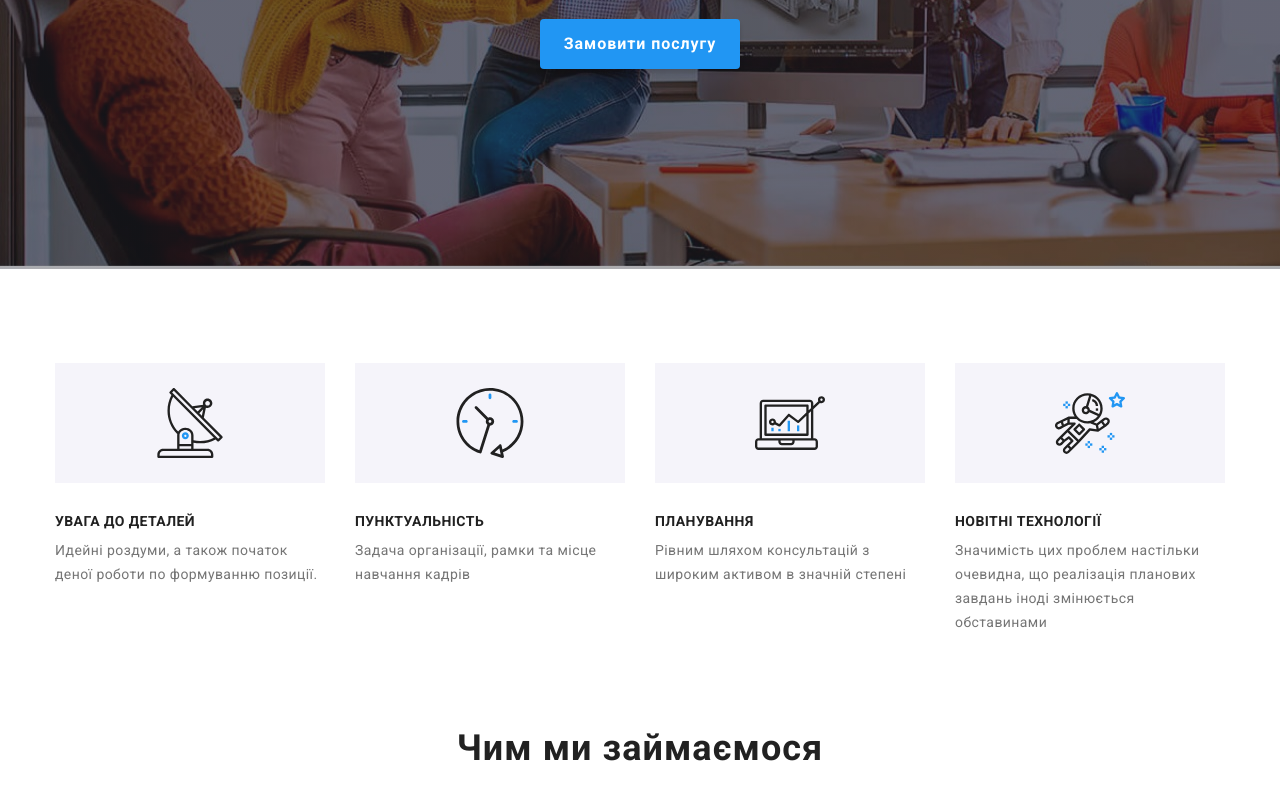
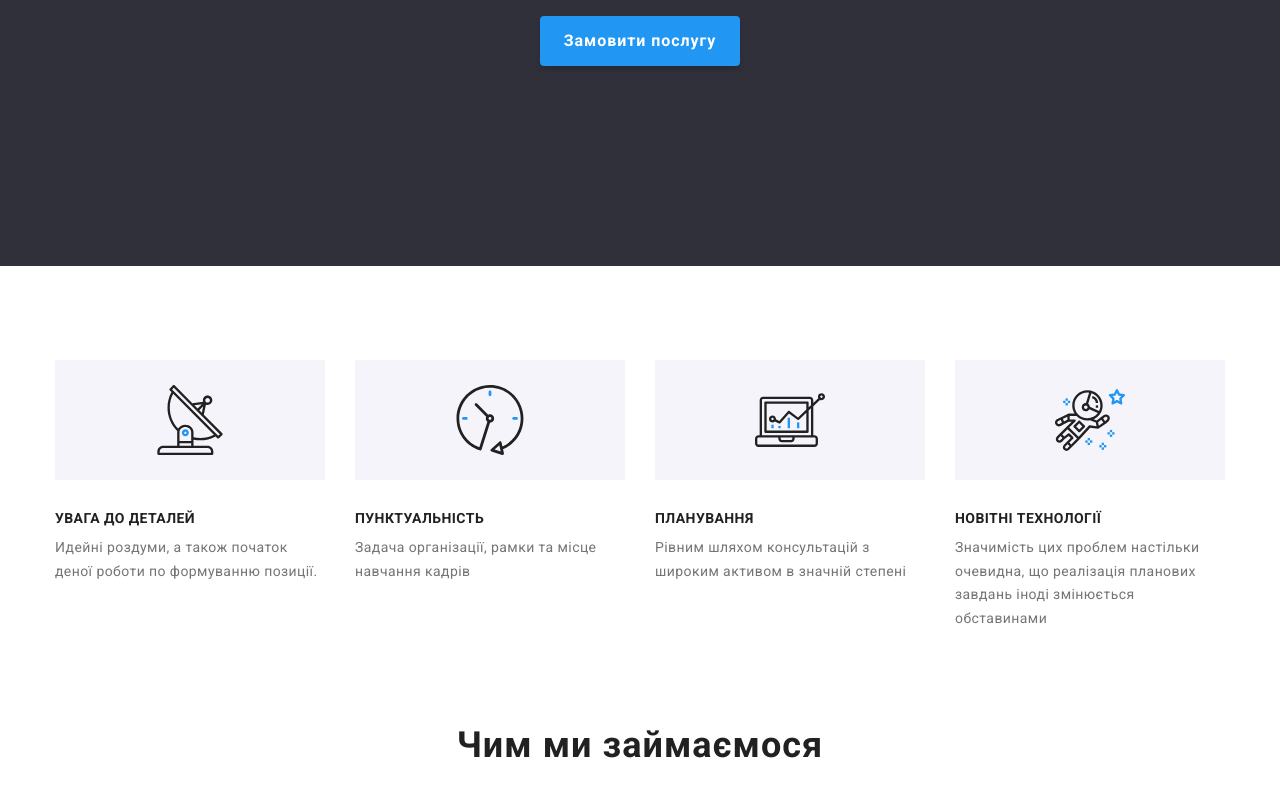
Before and after one commit to Dimitry995/goit-markup-hw-07, a plain HTML site: page index.html in a window 1280 px wide. Shown: the part 414-1204 px from the top of the page. Drawn offline with nearby package versions, Linux system fonts and the light colour scheme.

Commit message:
Update index.html

```diff
--- a/index.html
+++ b/index.html
@@ -10,6 +10,8 @@
 <link href="https://fonts.googleapis.com/css2?family=Raleway:wght@700&family=Roboto:wght@400;500;700;900&display=swap" rel="stylesheet"/>
 			<link rel="stylesheet" href="https://cdnjs.cloudflare.com/ajax/libs/modern-normalize/1.1.0/modern-normalize.min.css"/>
 			<link rel="stylesheet" href="./css/main.css"/>
+	    		<link rel="stylesheet" href="./css/main.min.css"/>
+
     </head>
     <body>
     <header class="menu">
```
